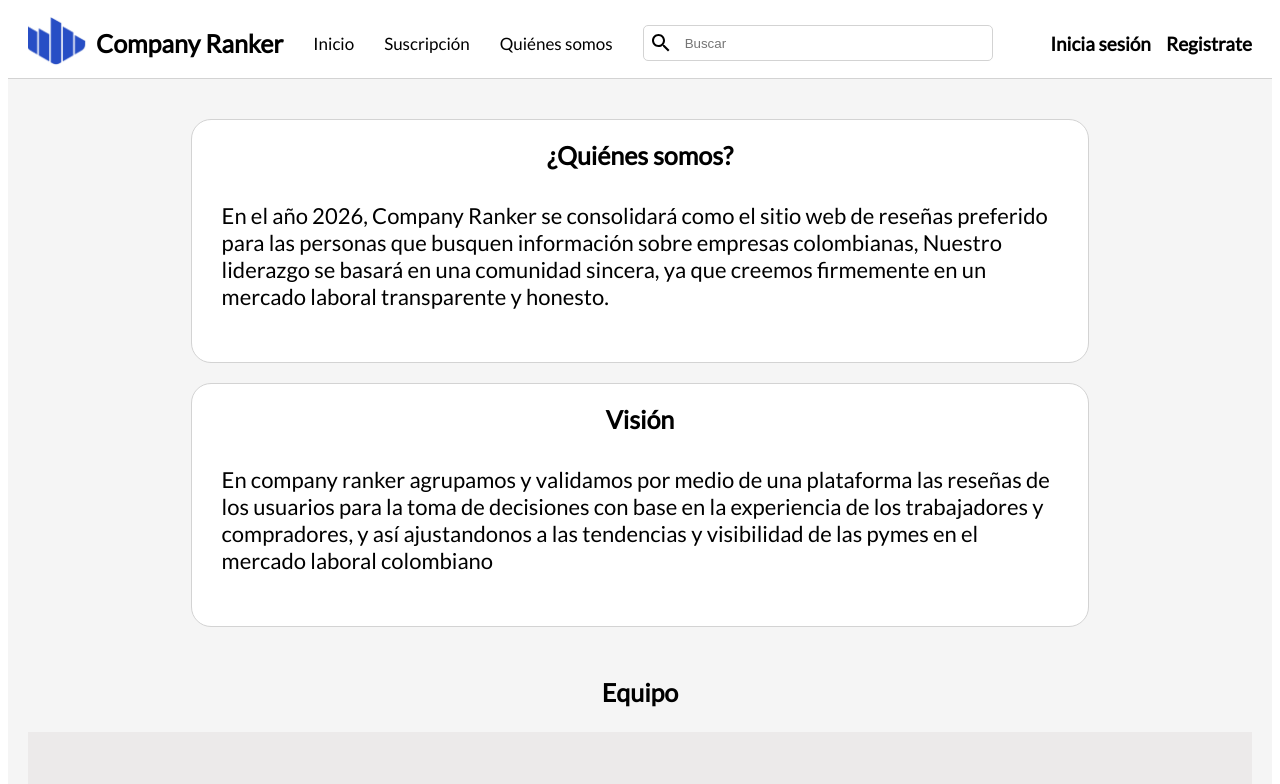
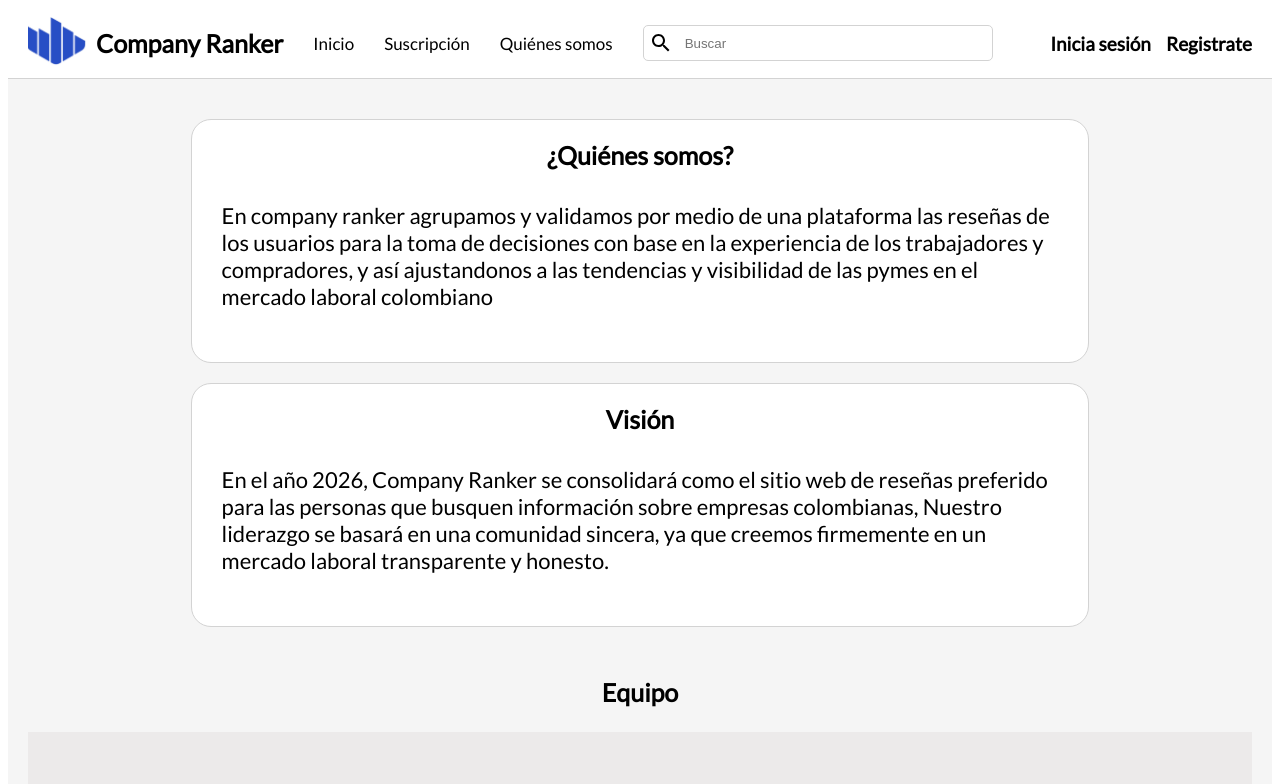
Before and after one commit to GustavoR-ivera/Company-Ranker, a React (Create React App) app in the folder frontend/: page /about in a window 1280 px wide. Shown: the top 784 px of the page. Built offline with nearby package versions, Linux system fonts and the light colour scheme; no server answers.

Commit message:
Vision y mision en orden correcto

```diff
--- a/frontend/src/pages/about/About.jsx
+++ b/frontend/src/pages/about/About.jsx
@@ -17,18 +17,18 @@ function About() {
         <div className="item">
           <span>¿Quiénes somos?</span>
           <p>
-            En el año 2026, Company Ranker se consolidará como el sitio web de reseñas
-            preferido para las personas que busquen información sobre empresas colombianas,
-            Nuestro liderazgo se basará en una comunidad sincera,
-            ya que creemos firmemente en un mercado laboral transparente y honesto.{" "}
+            En company ranker agrupamos y validamos por medio de una plataforma las reseñas de los usuarios para la toma de decisiones
+          con base en la experiencia de los trabajadores y compradores, y así ajustandonos a las tendencias
+          y visibilidad de las pymes en el mercado laboral colombiano
           </p>
         </div>
         <div className="item">
           <span>Visión</span>
           <p>
-          En company ranker agrupamos y validamos por medio de una plataforma las reseñas de los usuarios para la toma de decisiones
-          con base en la experiencia de los trabajadores y compradores, y así ajustandonos a las tendencias
-          y visibilidad de las pymes en el mercado laboral colombiano
+          En el año 2026, Company Ranker se consolidará como el sitio web de reseñas
+            preferido para las personas que busquen información sobre empresas colombianas,
+            Nuestro liderazgo se basará en una comunidad sincera,
+            ya que creemos firmemente en un mercado laboral transparente y honesto.{" "}
           </p>
         </div>
 
```
